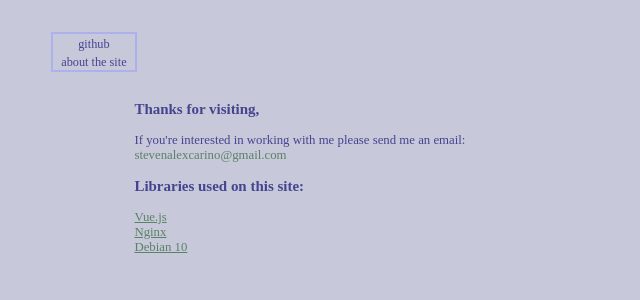
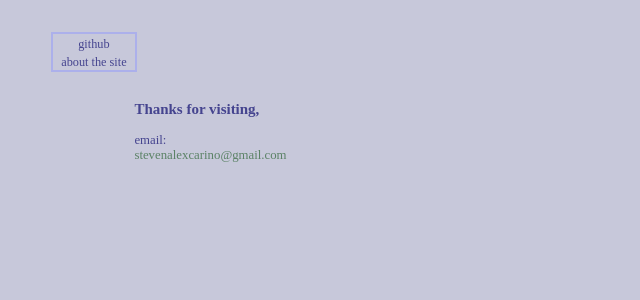
Before and after one commit to stevenaci/personal-site, a Vue app: page /about in a window 1280 px wide. Shown: the top 300 px of the page, without its empty margins (0-640 px from the left). Built offline with nearby package versions, Linux system fonts and the light colour scheme; a web font is replaced by a local one.

Commit message:
update about

```diff
--- a/src/components/About/About.vue
+++ b/src/components/About/About.vue
@@ -1,20 +1,9 @@
 <template>
   <div class="hello">
 <Home/>
-
-
-
   <ul>
-     <h3>Thanks for visiting,</h3>
-    If you're interested in working with me please send me an email: <div class="highlight"> stevenalexcarino@gmail.com </div>
-  </ul>
-  <ul>
-  <h3> Libraries used on this site:</h3>
-    <a :href="hyperlinks.vue">Vue.js</a>
-    <br>
-    <a :href="hyperlinks.nginx">Nginx</a>
-    <br>
-    <a :href="hyperlinks.debian">Debian 10</a>
+    <h3>Thanks for visiting,</h3>
+    email: <div class="highlight"> stevenalexcarino@gmail.com </div>
   </ul>
 
   </div>
```
